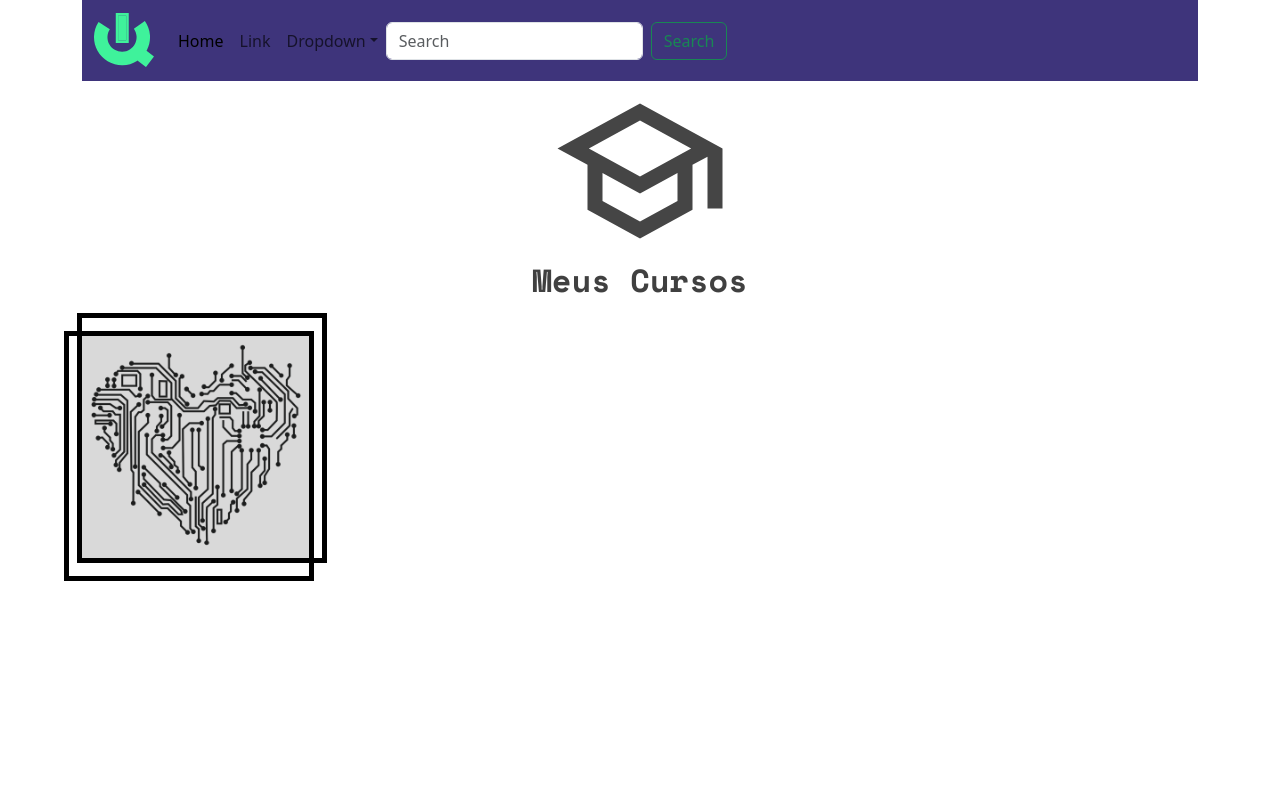
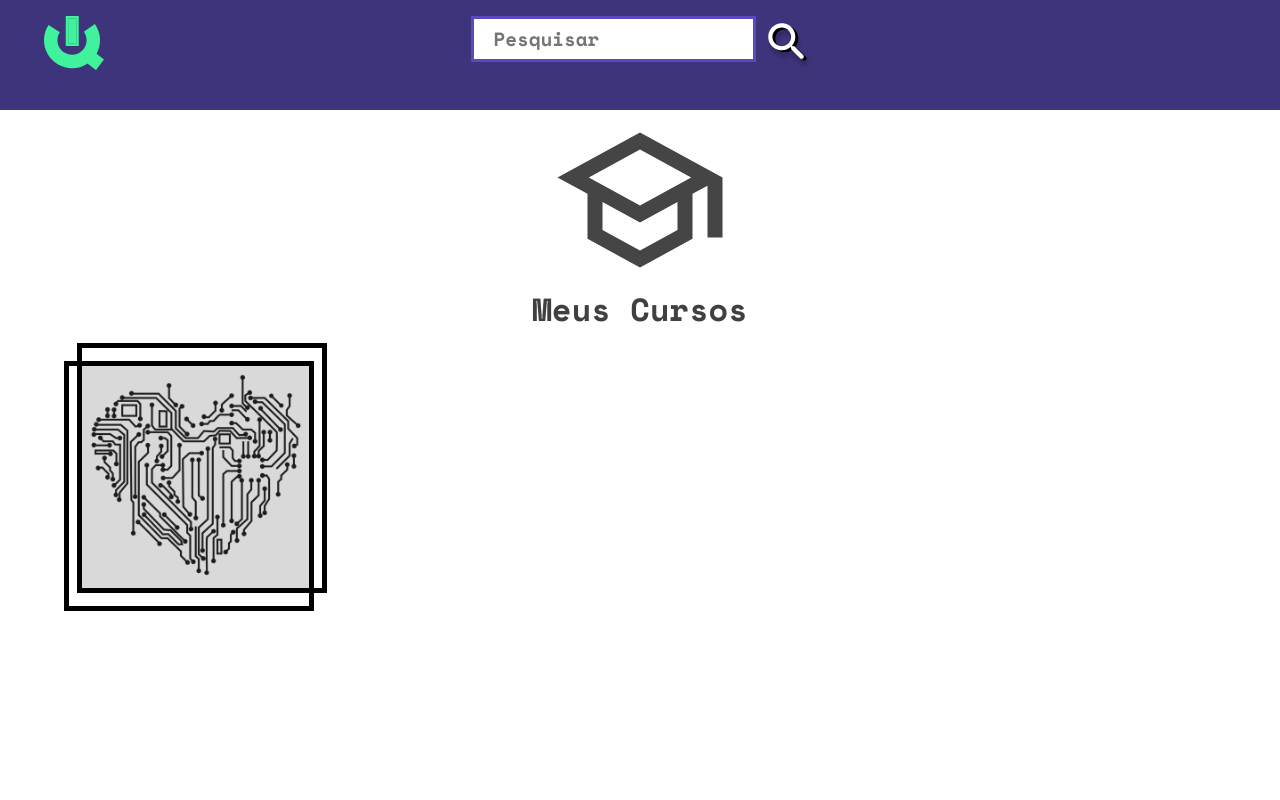
Before and after one commit to QuestIO42/App-frontend, a React (Create React App) app in the folder app/: page /courses in a window 1280 px wide. Shown: the top 800 px of the page. Built offline with nearby package versions, Linux system fonts and the light colour scheme.

Commit message:
add até agora

```diff
--- a/app/src/App.css
+++ b/app/src/App.css
@@ -97,6 +97,25 @@
   }
 }
 
+.search-input {
+  width: 100%;
+  /*margin-top: 16px;*/
+
+  font-family: 'Space Mono', monospace;
+  font-size: 1.2em;
+  font-weight: 600;
+  color: var(--preto-texto);
+  border: 3px solid var(--roxo-claro);
+  padding: 0.3em 1em;
+
+  /*box-shadow: 0px 0px 0 0px var(--branco), 8px 8px var(--roxo-claro);*/
+
+  &:focus {
+    border: 3px solid var(--roxo-escuro);
+    box-shadow: 0px 0px 0 0px var(--branco), 8px 8px var(--roxo-escuro);
+  }
+}
+
 .default-btn {
   background-color: var(--branco);
   color: var(--preto-texto);
@@ -158,8 +177,40 @@
 
 /* === Estilos do Componente : SquareDisplay === (END) */
 
-.navbar ,navbar-light ,bg-light{
+.navbar-default{
   background-color:#3E347B ;
+
+  padding-left: 32px;
+  padding-right: 32px;
+  padding-top: 16px;
+  /*padding-bottom: 16px;*/
+}
+
+.navbar-auth{ /*ver isso depois*/
+  background-color: --branco;
+  display: flex;
+  justify-content: space-between;
+  align-items: center;
+  padding: 1em;
+}
+.nav-login{
+    padding-left: 32px;
+    padding-right: 32px;
+    padding-top: 16px;
+    padding-bottom: 16px;
+}
+
+.nav-search {
+  text: center;
+}
+
+.search-button{
+  padding: none;
+  border: none;
+  background: transparent;
+
+  width: 54px;
+  height: 54px;
 }
 
 /* .App {
--- a/app/src/components/NavHeader.js
+++ b/app/src/components/NavHeader.js
@@ -1,43 +1,56 @@
 import logo from "../img/logo.svg";
-import React from 'react';
+import lupa from "../img/lupa.svg";
+
+import 'bootstrap/dist/css/bootstrap.min.css';
+
+import React, {useState} from 'react';
 
 const NavHeader = () => {
+
+    const [search, setSearch] = useState('');
 return (
-    <nav class="navbar navbar-expand-lg navbar-light" >
-    <div class="container-fluid">
-        <a class="navbar-brand" href="#"><img src={logo}></img>  </a>
-        <button class="navbar-toggler" type="button" data-bs-toggle="collapse" data-bs-target="#navbarSupportedContent" aria-controls="navbarSupportedContent" aria-expanded="false" aria-label="Toggle navigation">
-        <span class="navbar-toggler-icon"></span>
-        </button>
-        <div class="collapse navbar-collapse" id="navbarSupportedContent">
-        <ul class="navbar-nav me-auto mb-2 mb-lg-0">
-            <li class="nav-item">
-            <a class="nav-link active" aria-current="page" href="#">Home</a>
-            </li>
-            <li class="nav-item">
-            <a class="nav-link" href="#">Link</a>
-            </li>
-            <li class="nav-item dropdown">
-            <a class="nav-link dropdown-toggle" href="#" id="navbarDropdown" role="button" data-bs-toggle="dropdown" aria-expanded="false">
-                Dropdown
-            </a>
-            <ul class="dropdown-menu" aria-labelledby="navbarDropdown">
-                <li><a class="dropdown-item" href="#">Action</a></li>
-                <li><a class="dropdown-item" href="#">Another action</a></li>
-                <li><hr class="dropdown-divider"/></li>
-                <li><a class="dropdown-item" href="#">Something else here</a></li>
-            </ul>
-            </li>
-        </ul>
-        <div class="flex-grow-1 d-flex">
-            <form class="d-flex">
-                <input class="form-control me-2" type="search" placeholder="Search" aria-label="Search"/>
-                <button class="btn btn-outline-success" type="submit">Search</button>
-            </form>
-        </div>
-        </div>
+    <div>
+        <nav className="navbar-default">
+            <div className="container-fluid">
+                <div className="row">
+                    <div className="col-2">
+                    <a className="navbar-brand" href="#">
+                        <img src={logo} alt="" loading="lazy"/>
+                    </a>
+                    </div>
+
+                    <div className="col d-flex justify-content-center text-center">
+                        <form className="nav-search">
+                            <div className="input-group">
+                                <div className="mb-5">
+                                    <input
+                                        type="text"
+                                        className="search-input"
+                                        id="search"
+                                        value={search}
+                                        placeholder={"Pesquisar"}
+                                        onChange={(e) => setSearch(e.target.value)}
+                                    />
+                                </div>
+
+                                <button
+                                    type="button"
+                                    className="search-button"
+                                >
+                                    <img src={lupa} alt="" loading="lazy"/>
+                                </button>
+                            </div>
+                        </form>
+                    </div>
+
+                    <div className="col-2">
+                    </div>
+
+                </div>
+            </div>
+        </nav>
     </div>
-    </nav>
 );
+
 }
 export default NavHeader;
--- a/app/src/pages/Courses.js
+++ b/app/src/pages/Courses.js
@@ -11,16 +11,19 @@ import TestImage from '../img/TestImage.png';
 
 const Courses = () => {
     return (
-        <div className="container">
+        <div>
             <NavHeader />
-            <div className="text-center">
-                <img src={chapeu} alt="chapeu" />
-                <h1 className="title">Meus Cursos</h1>
+            <div className="container">
+
+                <div className="text-center">
+                    <img src={chapeu} alt="chapeu" />
+                    <h1 className="title">Meus Cursos</h1>
 
 
+                </div>
+                        <SquareDisplay imagem={TestImage} />
+                        <SquareDisplay imagem={TestImage} />
             </div>
-                    <SquareDisplay imagem={TestImage} />
-                    <SquareDisplay imagem={TestImage} />
         </div>
 
     );
--- a/app/src/pages/Login.js
+++ b/app/src/pages/Login.js
@@ -4,7 +4,7 @@ import 'bootstrap/dist/css/bootstrap.min.css';
 
 import '../App.css';
 
-import logo from "../img/logo.svg";
+import logo from "../img/logoLogin.svg";
 
 const Login = () => {
 
@@ -16,11 +16,16 @@ const Login = () => {
     }
 
     return (
+        <div>
+
+        <nav className="nav-login">
+            <a className="navbar-brand" href="/"><img src={logo} className Name="" alt="logo"/></a>
+        </nav>
+
+
         <div className="container">
-           <nav className="navbar navbar-expand-sm">
-               <a className="navbar-brand" href="/"><img src={logo} class="" alt="logo"/></a>
-           </nav>
 
+            <squareForm/>
 
             <div className="row">
                 <div className="col-3">
@@ -85,6 +90,8 @@ const Login = () => {
               </div>
             </div>
         </div>
+
+        </div>
     );
 };
 
--- a/app/src/pages/Register.js
+++ b/app/src/pages/Register.js
@@ -9,7 +9,7 @@ import '../App.css';
 // Not sure if creating a separate css is the best decision, might change later
 import './Register.css';
 
-import logo from "../img/logo.svg";
+import logo from "../img/logoLogin.svg";
 import Input from '../components/Input';
 
 const Register = () => {
@@ -24,11 +24,12 @@ const Register = () => {
     }
 
     return (
-        <div className="container">
-           <nav className="navbar navbar-expand-sm">
-               <a className="navbar-brand" href="/"><img src={logo} class="" alt="logo"/></a>
+        <div>
+            <nav className="nav-login">
+                <a className="navbar-brand" href="/"><img src={logo} className="" alt="logo"/></a>
             </nav>
 
+            <div className="container">
 
                 <div className="row">
                     <div className="col-3">
@@ -78,6 +79,7 @@ const Register = () => {
                     </div>
                 </div>
             </div>
+        </div>
     );
 };
 
```
Also changed, not shown: app/src/components/SquareForm.js (added, +13 -0 lines), app/src/img/logoLogin.svg (added), app/src/img/lupa.svg (added). Lines whose indentation alone changed are shown as unchanged.
